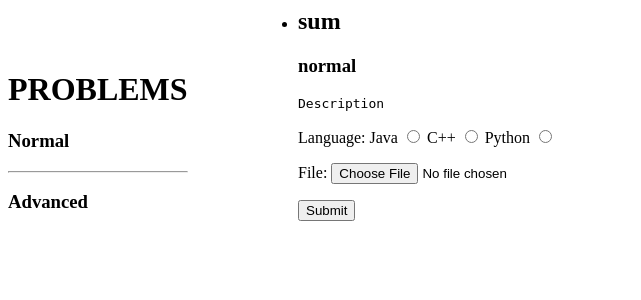
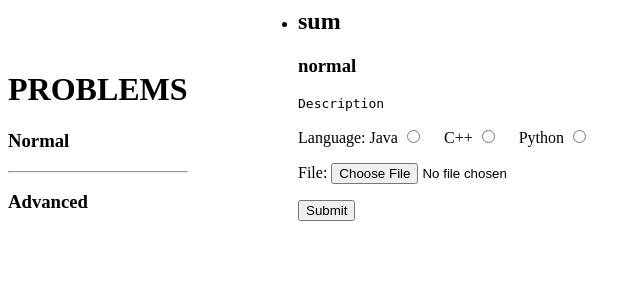
Before and after one commit to kevinychen/wingter-olympics, a PHP site: page /home.php in a window 1280 px wide. Shown: the top 300 px of the page, without its empty margins (0-641 px from the left). Run offline with PHP 8.4, Linux system fonts and the light colour scheme; data that the repository does not hold is empty; some libraries are stand-ins or nearby versions.

Commit message:
Separate language choices a bit.

```diff
--- a/scripts/home.php
+++ b/scripts/home.php
@@ -177,5 +177,8 @@ if ($_SERVER['REQUEST_METHOD'] === 'POST') {
          .blank {
              min-height: 50px;
          }
+         input {
+             margin-right: 20px;
+         }
     </style>
 </html>
```
